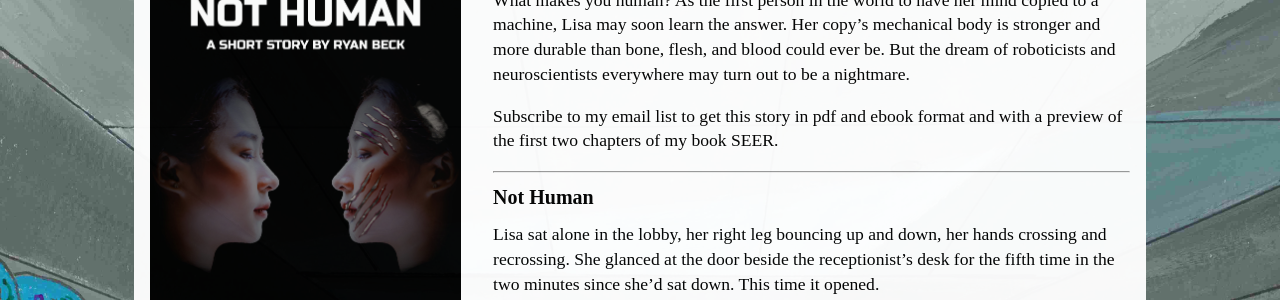
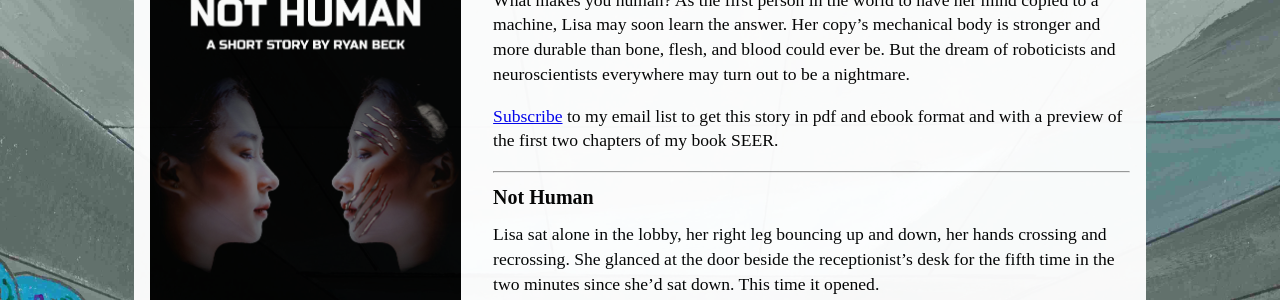
Before and after one commit to ryooan/ryooan.github.io, a Jekyll site: the page built from writing/NotHuman.html, in a window 1280 px wide. Shown: the part 217-517 px from the top of the page. Built offline with Jekyll 4.4.1, drawn with Linux system fonts in a browser that asks for light colours.

Commit message:
Update NotHuman.html

```diff
--- a/writing/NotHuman.html
+++ b/writing/NotHuman.html
@@ -8,7 +8,7 @@ title: Not Human
 description: Not Human, a science fiction short story by Ryan Beck.
 ---
 <p>What makes you human? As the first person in the world to have her mind copied to a machine, Lisa may soon learn the answer. Her copy’s mechanical body is stronger and more durable than bone, flesh, and blood could ever be. But the dream of roboticists and neuroscientists everywhere may turn out to be a nightmare.</p>
-<p><a href="https://www.ryanbeckauthor.com/subscribe" class="worklinks">Subscribe</a> to my email list to get this story in pdf and ebook format and with a preview of the first two chapters of my book SEER.</p>
+<p><a href="https://www.ryanbeckauthor.com/subscribe">Subscribe</a> to my email list to get this story in pdf and ebook format and with a preview of the first two chapters of my book SEER.</p>
 
 {% assign story = site.stories | where_exp:"story", "story.title == 'Not Human'" | first %}
 {{ story.content }}
```
